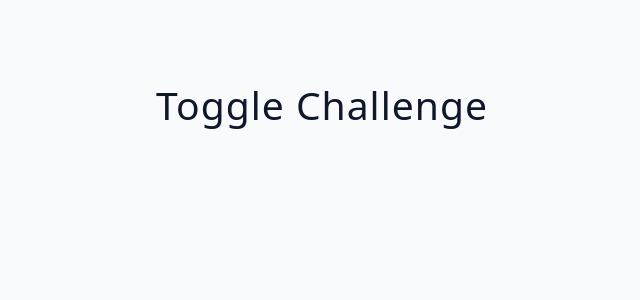
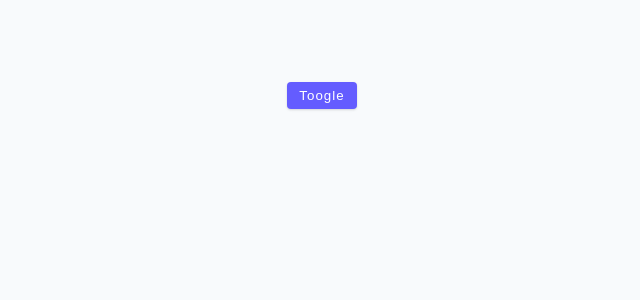
Before and after one commit to isnendyankp/advancedreact, a React (Vite) app: page / in a window 1280 px wide. Shown: the top 300 px of the page, without its empty margins (318-958 px from the left). Built offline with nearby package versions, Linux system fonts and the light colour scheme.

Commit message:
section 6-109-Toggle Challenge: Create state value & btn toogle

```diff
--- a/src/tutorial/03-conditional-rendering/starter/06-toggle-challenge.jsx
+++ b/src/tutorial/03-conditional-rendering/starter/06-toggle-challenge.jsx
@@ -1,3 +1,4 @@
+import { useState } from 'react';
 /*
 -create state value (boolean)
 -return a button and a component/element
@@ -6,7 +7,12 @@
 *conditionally render component/element*/
 
 const ToggleChallenge = () => {
-  return <h2>toggle challenge</h2>;
+  const [showAlert, setShowAlert] = useState(false);
+  return (
+    <div>
+      <button className="btn">toogle</button>
+    </div>
+  );
 };
 
 export default ToggleChallenge;
```
